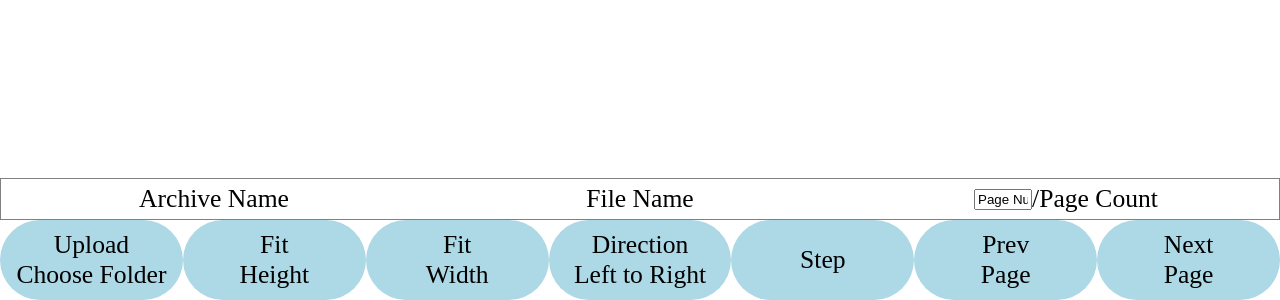
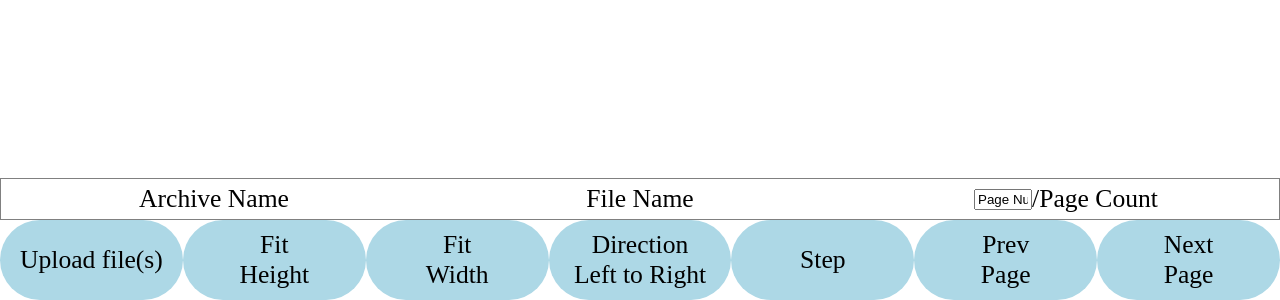
Before and after one commit to terencewu/comic-reader, a plain HTML site: page index.html in a window 1280 px wide. Shown: the part 502-802 px from the top of the page. Drawn offline with Linux system fonts and the light colour scheme.

Commit message:
updated button text and added example.zip

```diff
--- a/index.html
+++ b/index.html
@@ -19,7 +19,7 @@
       <div id="upload-container" class="ctrl">
         <label for="upload">
           <img src=""/>
-          Upload<br>Choose Folder
+          Upload file(s)
         </label>
         <input id="upload" type="file"/>
       </div>
```
Also changed, not shown: 2 other files.
